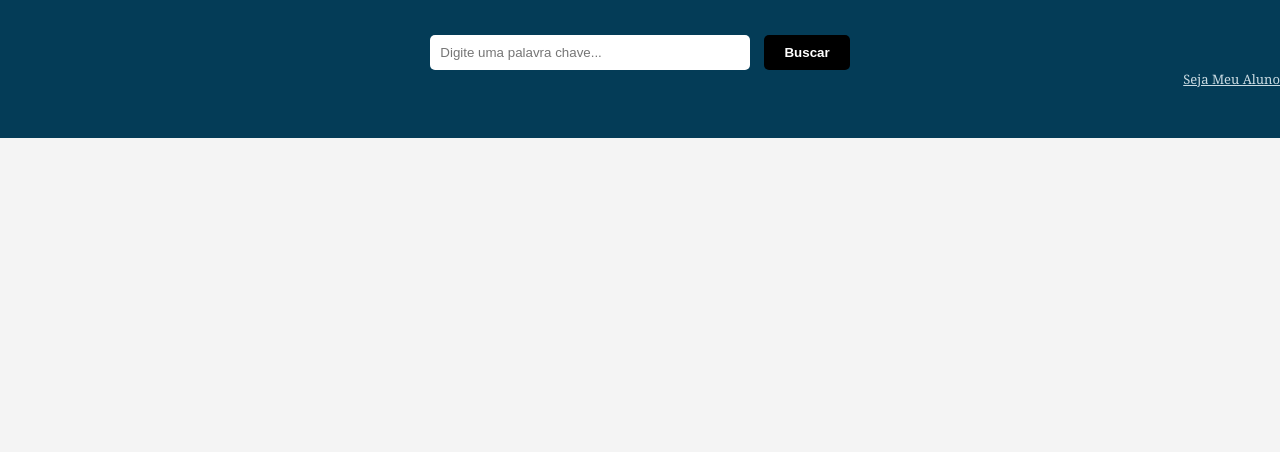
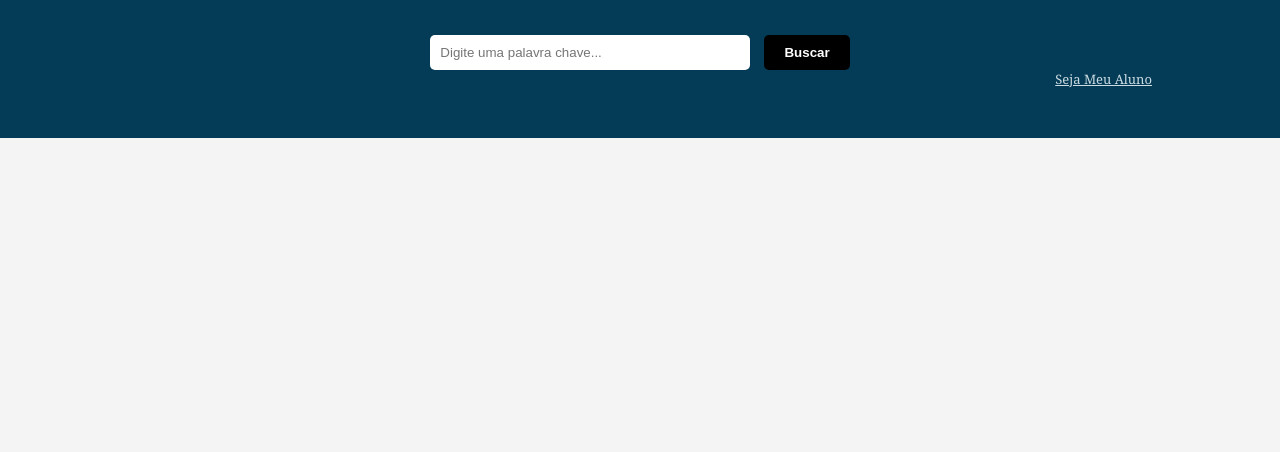
Before and after one commit to RodrigoPetronis/PesquisaConteudo-RaphaelBrandao, a plain HTML site: page index.html in a window 1280 px wide. Shown: the part 249-701 px from the top of the page. Drawn offline with nearby package versions, Linux system fonts and the light colour scheme; no server answers; files whose address does not match are found by name.

Commit message:
Update styles.css

```diff
--- a/styles.css
+++ b/styles.css
@@ -116,4 +116,5 @@ footer {
     display:flex;
     justify-content:end;
     font-size:13px;
+    margin-right:10%
 }
```
